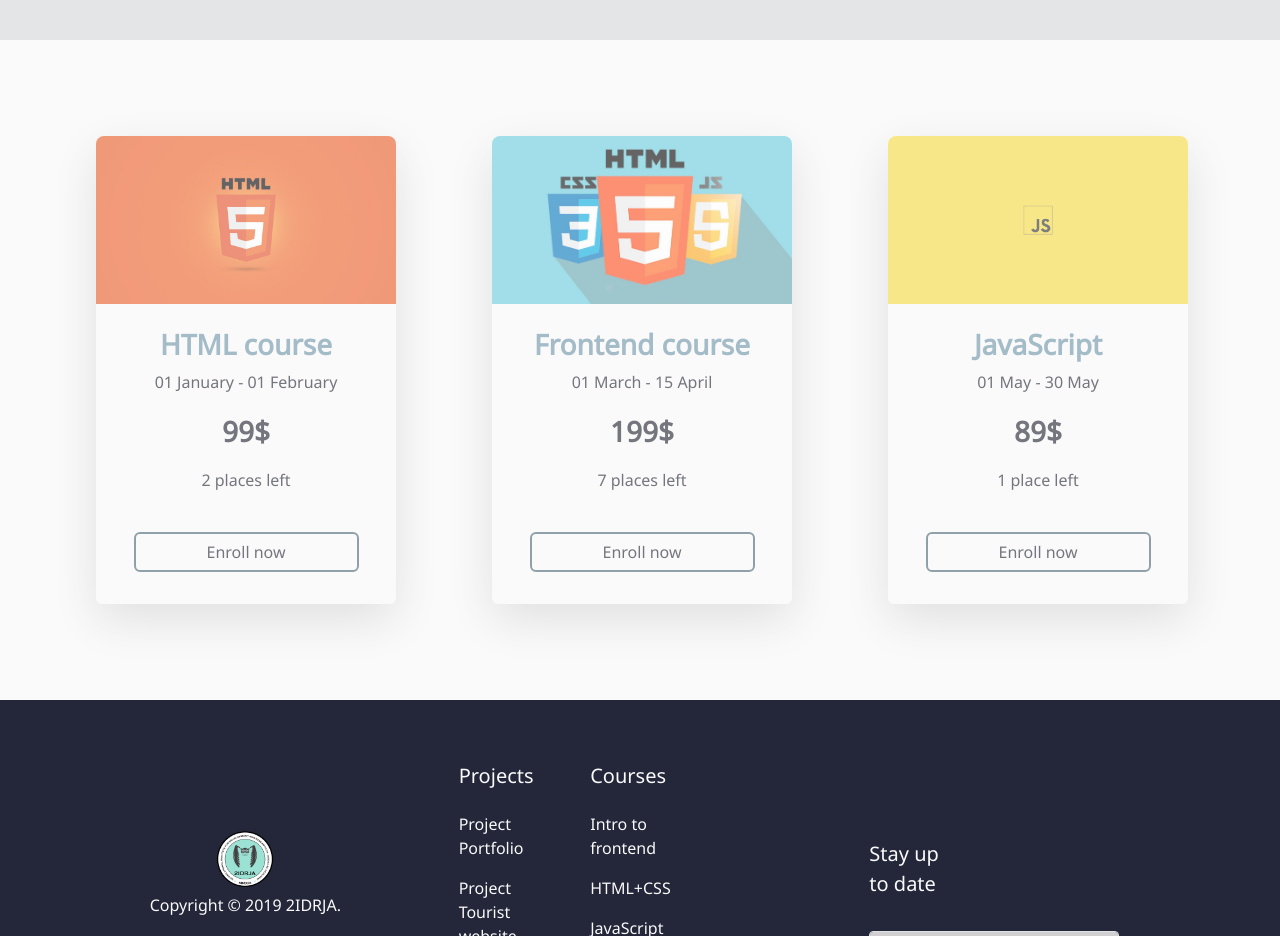
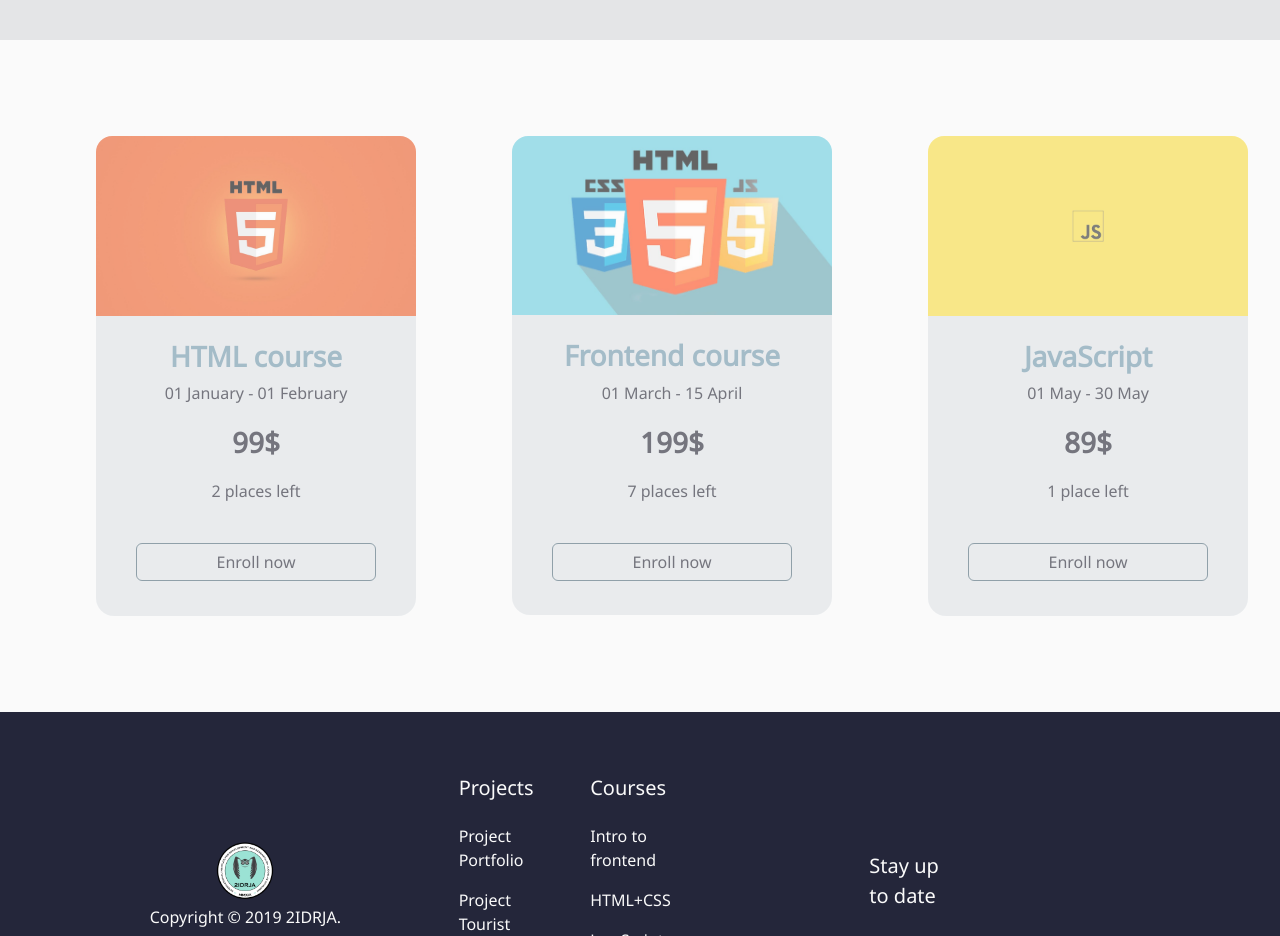
Before and after one commit to fpstj/2idrja_react_app, a React (Create React App) app: page / in a window 1280 px wide. Shown: the part 2820-3756 px from the top of the page. Built offline with nearby package versions, Linux system fonts and the light colour scheme.

Commit message:
fix cards

```diff
--- a/src/components/ui/CourseEnrollmentCard.css
+++ b/src/components/ui/CourseEnrollmentCard.css
@@ -1,8 +1,9 @@
 .card-background {
-  /* background: var(--bs-gray-300); */
-  background: var(--bs-gray-white);
+  background: var(--bs-gray-300);
+  /* background: var(--bs-gray-white); */
   /* background: linear-gradient(to right, #1565c0, #b92b27); */
-  border-radius: 12px;
+  border-radius: 18px;
+  border-color: 2px solid black !important;
 }
 
 .card-body {
@@ -20,20 +21,20 @@
   opacity: 1;
   transition: 0.5s ease-in-out;
   z-index: 3;
-  border-color: 2px solid var(--bs-dark) !important;
-  /* box-shadow: 0px 2px 12px -8px rgba(0, 0, 0, 0.1); */
+  border-color: 12px solid var(--bs-dark) !important;
+  box-shadow: 0px 2px 12px -8px rgba(0, 0, 0, 0.1);
   /* transition: all 0.4s cubic-bezier(0.175, 0.885, 0, 1); */
 }
 
 .card-wallpaper {
   /* width: 20rem;
   height: 20rem; */
-  width: 300px;
-  border-radius: 0.5rem 0.5rem 0 0;
+  width: 320px;
+  border-radius: 1rem 1rem 0 0;
 }
 
 .btn-custom {
-  border: 2px solid rgba(75, 102, 117, 1) !important;
+  border: 1px solid rgba(75, 102, 117, 1) !important;
 }
 
 .btn-custom:hover {
--- a/src/components/ui/CourseEnrollmentCard.jsx
+++ b/src/components/ui/CourseEnrollmentCard.jsx
@@ -7,7 +7,7 @@ const CourseEnrollmentCard = (props) => {
       <>
         <div
           className="enrollment-card d-flex justify-content-center align-items-center m-5
-      rounded shadow-lg ">
+       ">
           <div className="card-background">
             <img className="card-wallpaper" src={props.image} alt="image" />
             <div className="card-body justify-content-center align-items-center pt-4">
```
